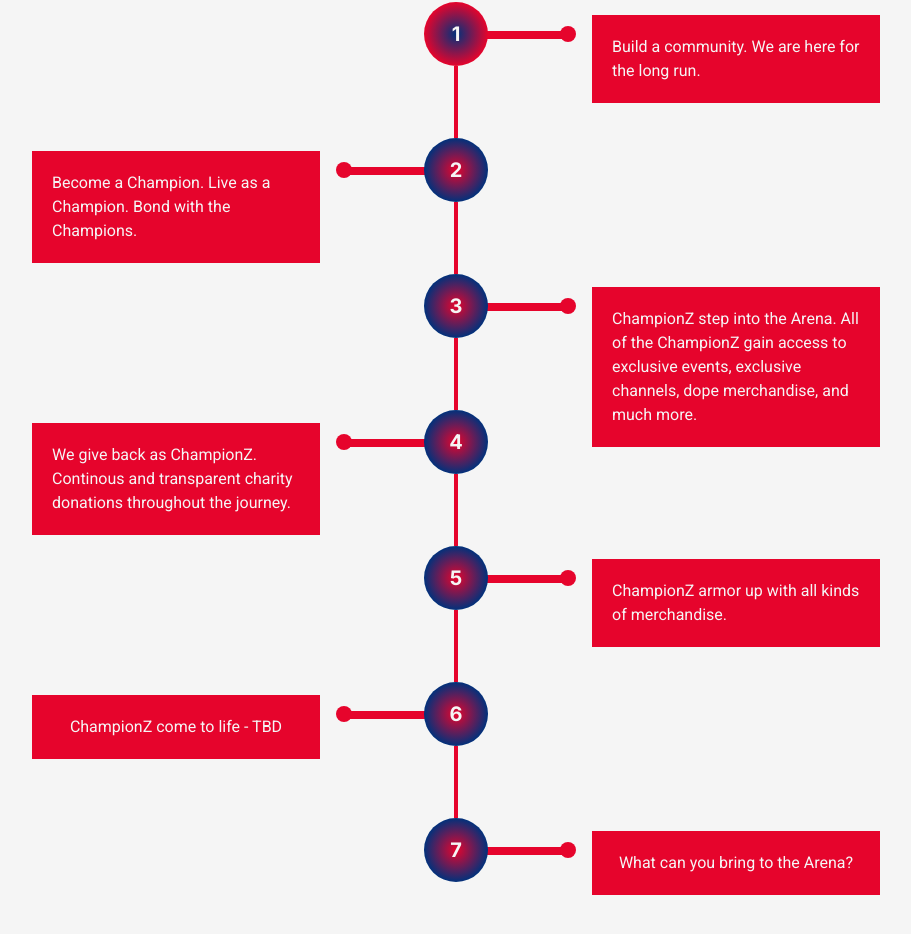
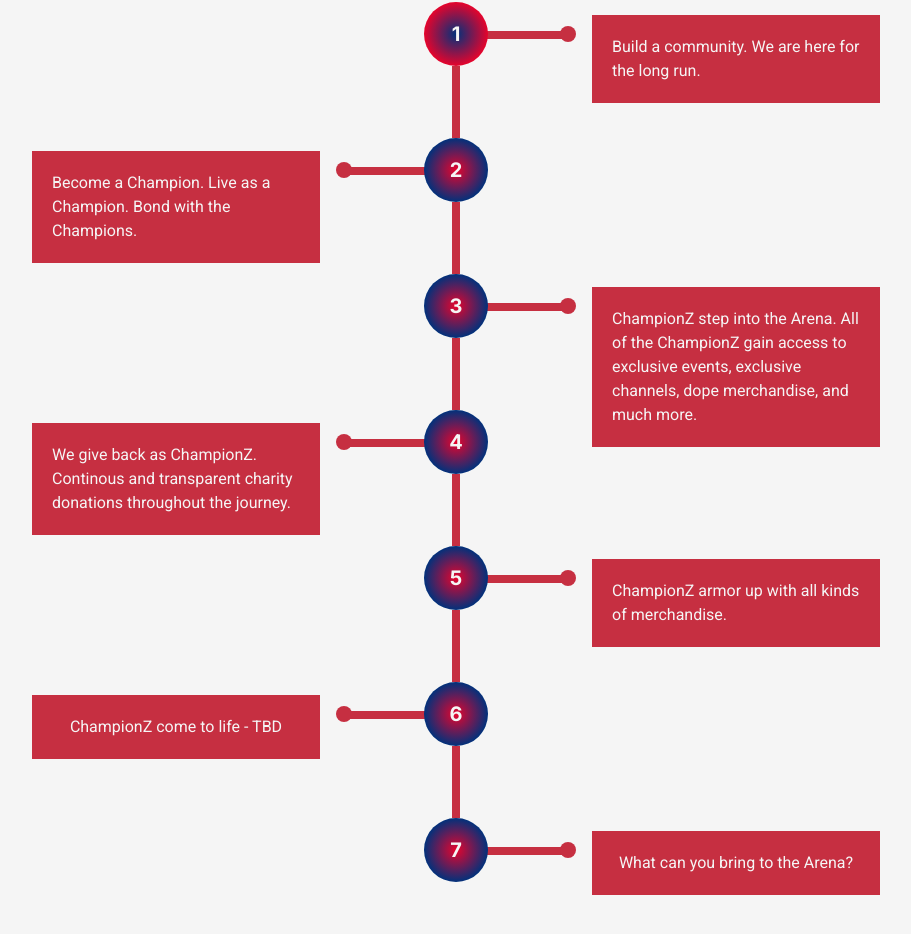
Before and after one commit to Ibtid/champz, a Next.js app in the folder client/: page /roadmap in a window 1280 px wide. Shown: the part 286-1220 px from the top of the page, without its empty margins (184-1095 px from the left). Built offline with nearby package versions, Linux system fonts and the light colour scheme.

Commit message:
roadmap colored

```diff
--- a/client/pages/roadmap.js
+++ b/client/pages/roadmap.js
@@ -15,40 +15,40 @@ const RoadMap = () => {
         explored={true}
       />
       {/*Join*/}
-      <div className='h-[4.5rem] w-[0.25rem] bg-red'></div>
+      <div className='h-[4.5rem] w-[0.25rem] md:w-[0.5rem] bg-red'></div>
       {/*component right*/}
       <EvenCircle
         number='2'
         content='Become a Champion. Live as a Champion. Bond with the Champions.'
         explored={false}
       />
-      <div className='h-[4.5rem] w-[0.25rem] bg-red'></div>
+      <div className='h-[4.5rem] w-[0.25rem] md:w-[0.5rem] bg-red'></div>
       <OddCircle
         number='3'
         content='ChampionZ step into the Arena. All of the ChampionZ gain access to exclusive events, exclusive channels, dope merchandise, and much more. '
         explored={false}
       />
-      <div className='h-[4.5rem] w-[0.25rem] bg-red'></div>
+      <div className='h-[4.5rem] w-[0.25rem] md:w-[0.5rem] bg-red'></div>
       {/*component right*/}
       <EvenCircle
         number='4'
         content='We give back as ChampionZ. Continous and transparent charity donations throughout the journey.'
         explored={false}
       />
-      <div className='h-[4.5rem] w-[0.25rem] bg-red'></div>
+      <div className='h-[4.5rem] w-[0.25rem] md:w-[0.5rem] bg-red'></div>
       <OddCircle
         number='5'
         content='ChampionZ armor up with all kinds of merchandise.'
         explored={false}
       />
-      <div className='h-[4.5rem] w-[0.25rem] bg-red'></div>
+      <div className='h-[4.5rem] w-[0.25rem] md:w-[0.5rem] bg-red'></div>
       {/*component right*/}
       <EvenCircle
         number='6'
         content='ChampionZ come to life - TBD'
         explored={false}
       />
-      <div className='h-[4.5rem] w-[0.25rem] bg-red '></div>
+      <div className='h-[4.5rem] w-[0.25rem] md:w-[0.5rem] bg-red '></div>
       <OddCircle
         number='7'
         content='What can you bring to the Arena?'
--- a/client/tailwind.config.js
+++ b/client/tailwind.config.js
@@ -8,7 +8,7 @@ module.exports = {
       transparent: 'transparent',
       current: 'currentColor',
       white: '#f5f5f5',
-      red: '#e6042c',
+      red: '#C62f41',
       black: '#000000',
       gray: '#a19e99',
       galleryButton: '#e5e5e5',
```
